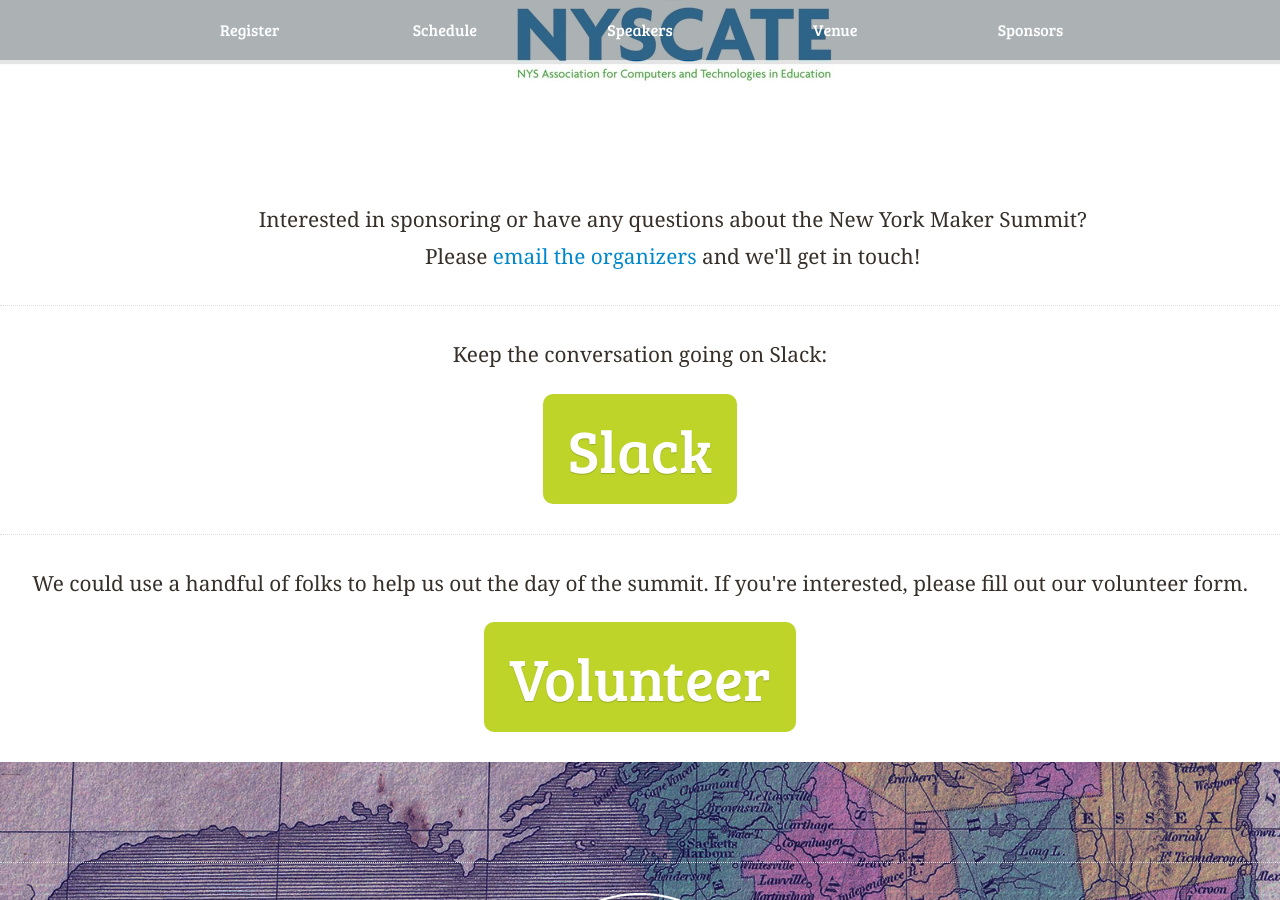
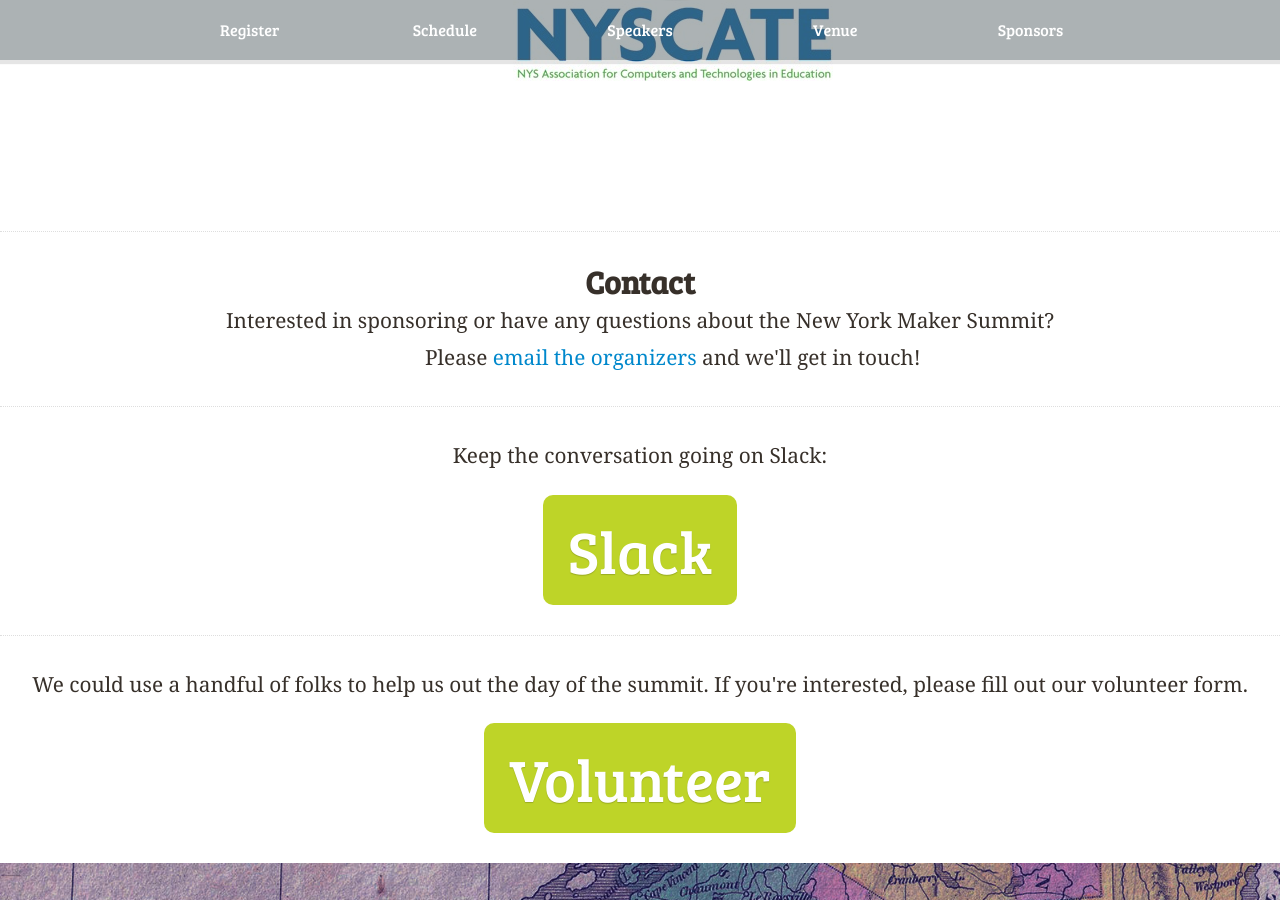
Before and after one commit to nysmakers/nysmakers.github.io, a Jekyll site: the page built from index.html, in a window 1280 px wide and 900 px high, scrolled down 4337 px. Built offline with Jekyll 4.4.1, drawn with Linux system fonts in a browser that asks for light colours; some web fonts are replaced; comment, search, counter and statistics services are not loaded.

Commit message:
Added in contact section

```diff
--- a/index.html
+++ b/index.html
@@ -241,11 +241,13 @@
 
     <ul class="span10 offset1 silver">
     </ul>
-
-    <p class="span10 offset1">
+   </section>
+  <section class="row-fluid" id="contact">
+    <h2 class="span10 offset1">Contact</h2>
+    <p class="text-center">
       Interested in sponsoring or have any questions about the New York Maker Summit?
     </p>
-    <p class="span10 offset1">
+    <p class="span10 offset1 text-center">
       Please <a href="mailto:schneiderman.daniel@gmail.com">email the organizers</a> and we'll get in touch!
     </p>
   </section>
```
